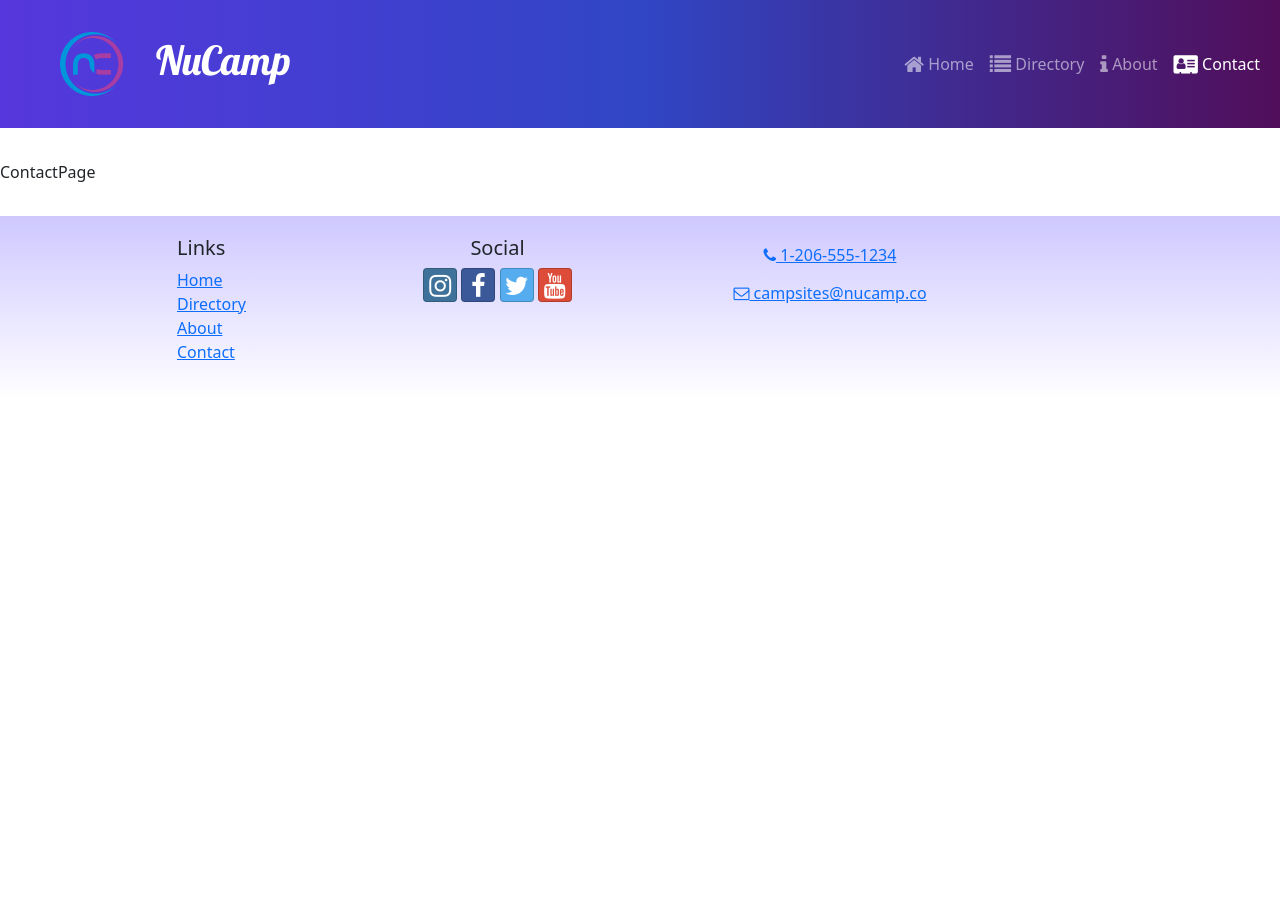
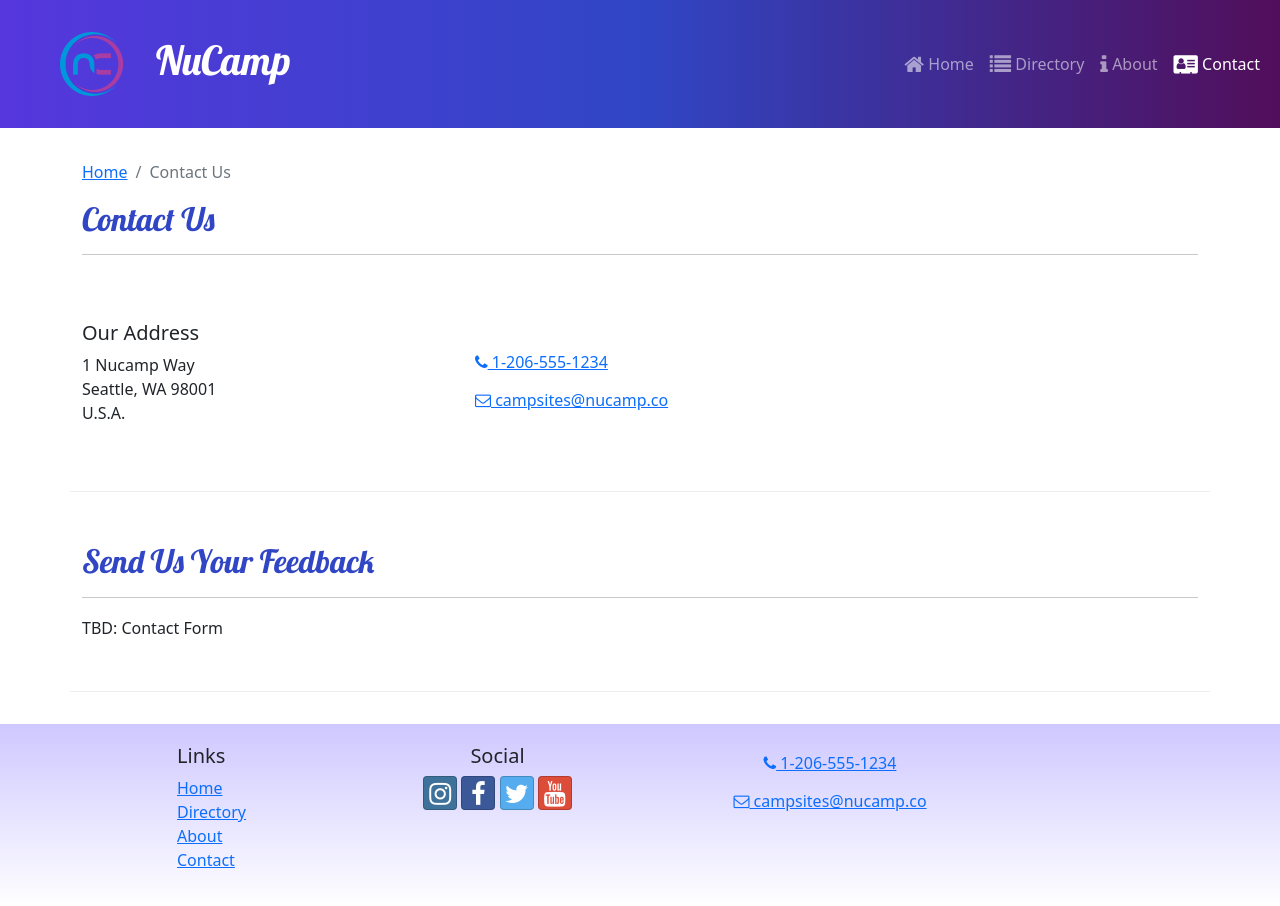
Before and after one commit to iHeartLoFi/nucampsite, a React (Create React App) app: page /contact in a window 1280 px wide. Before the commit the page ends 800 px from the top, so only its background shows below. Built offline with nearby package versions, Linux system fonts and the light colour scheme.

Commit message:
ContactPage

```diff
--- a/src/pages/ContactPage.js
+++ b/src/pages/ContactPage.js
@@ -1,5 +1,51 @@
+import {Container, Col, Row} from 'reactstrap';
+import SubHeader from '../components/SubHeader';
+
 const ContactPage = () => {
-    return <div>ContactPage</div>;
+    return (
+        <Container>
+            <SubHeader current='Contact Us'></SubHeader>
+
+            <Row className='row-content align-items-center'>
+                <Col sm='4'>
+                    <h5>Our Address</h5>
+                    <address>
+                        1 Nucamp Way
+                        <br />
+                        Seattle, WA 98001
+                        <br />
+                        U.S.A.
+                    </address>
+                </Col>
+
+                <Col>
+                <a
+                        role='button'
+                        className='btn btn-link'
+                        href='tel:+12065551234'
+                    >
+                        <i className='fa fa-phone' /> 1-206-555-1234
+                    </a>
+                    <br />
+                    <a
+                        role='button'
+                        className='btn btn-link'
+                        href='mailto:fakeemail@fakeemail.co'
+                    >
+                        <i className='fa fa-envelope-o' /> campsites@nucamp.co
+                    </a>
+                </Col>
+            </Row>
+
+            <Row className='row-content'>
+                <Col xs='12'>
+                    <h2>Send Us Your Feedback</h2>
+                    <hr />
+                </Col>
+                <Col md='10'>TBD: Contact Form</Col>
+            </Row>
+        </Container>
+    )
     };
 
 export default ContactPage;
```
